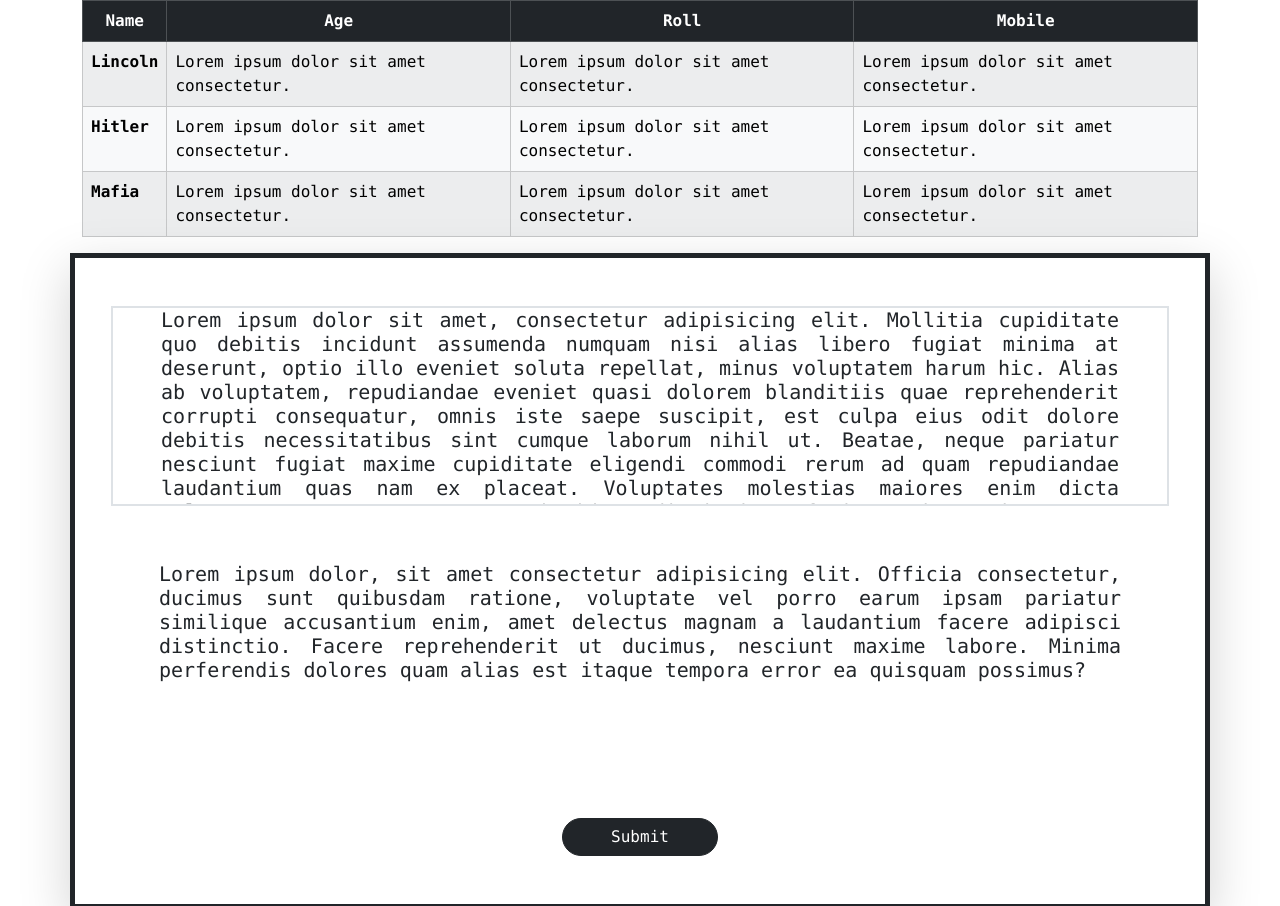
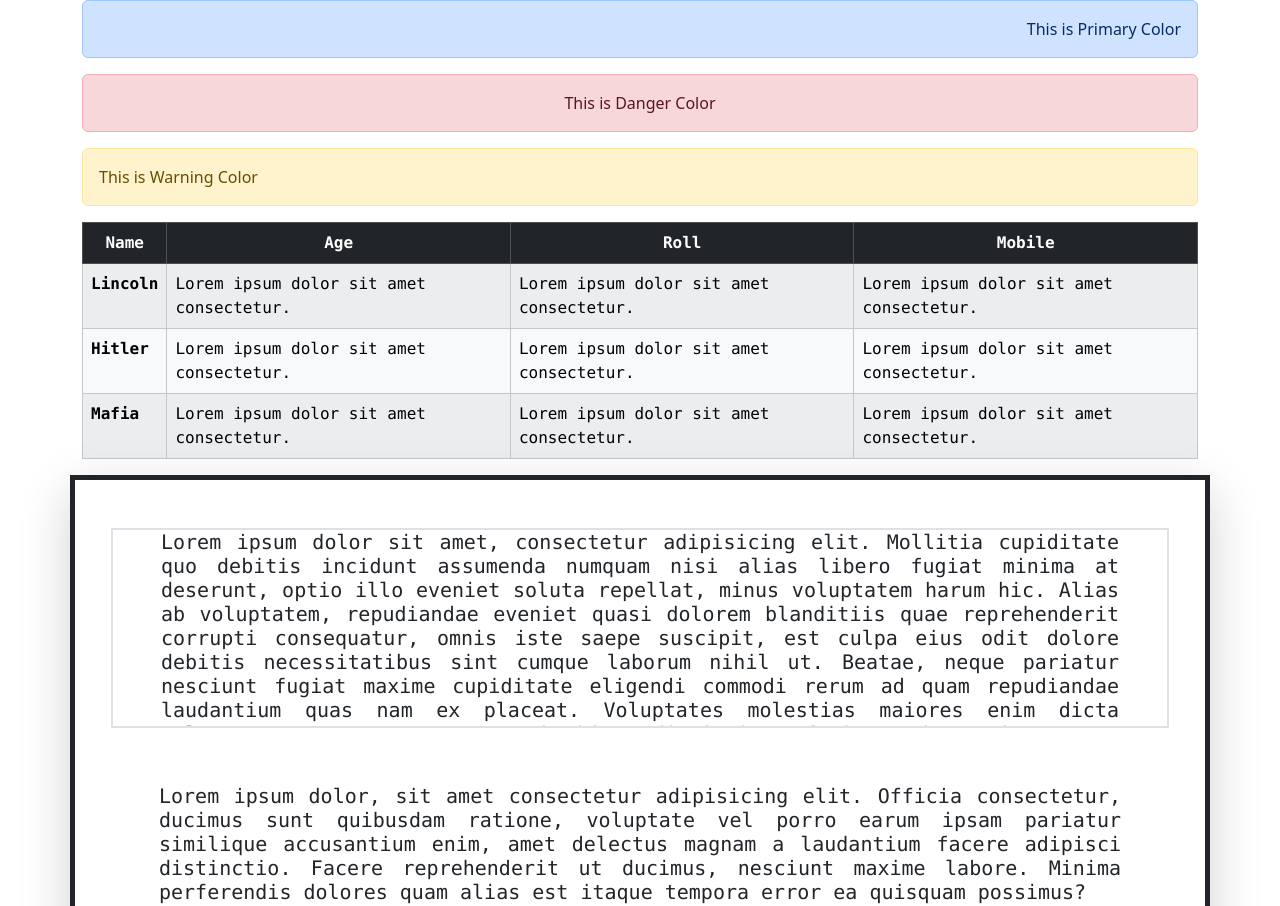
Before and after one commit to danielprinceD/Chat-Palace, a website: page bootstrap/index.html in a window 1280 px wide. Shown: the top 906 px of the page. Drawn offline with nearby package versions, Linux system fonts and the light colour scheme.

Commit message:
feat:Alert Bootstrap

```diff
--- a/bootstrap/index.html
+++ b/bootstrap/index.html
@@ -20,6 +20,14 @@
     }
   </style>
   <h1 class="d-block d-sm-none">Hello</h1>
+
+<!-- Alert -->
+
+<div class="container">
+    <div class="alert text-end alert-primary">This is Primary Color</div>
+    <div class="alert text-center alert-danger">This is Danger Color</div>
+    <div class="alert alert-warning">This is Warning Color</div>
+</div>
 
   <!-- Tables -->
 
```
